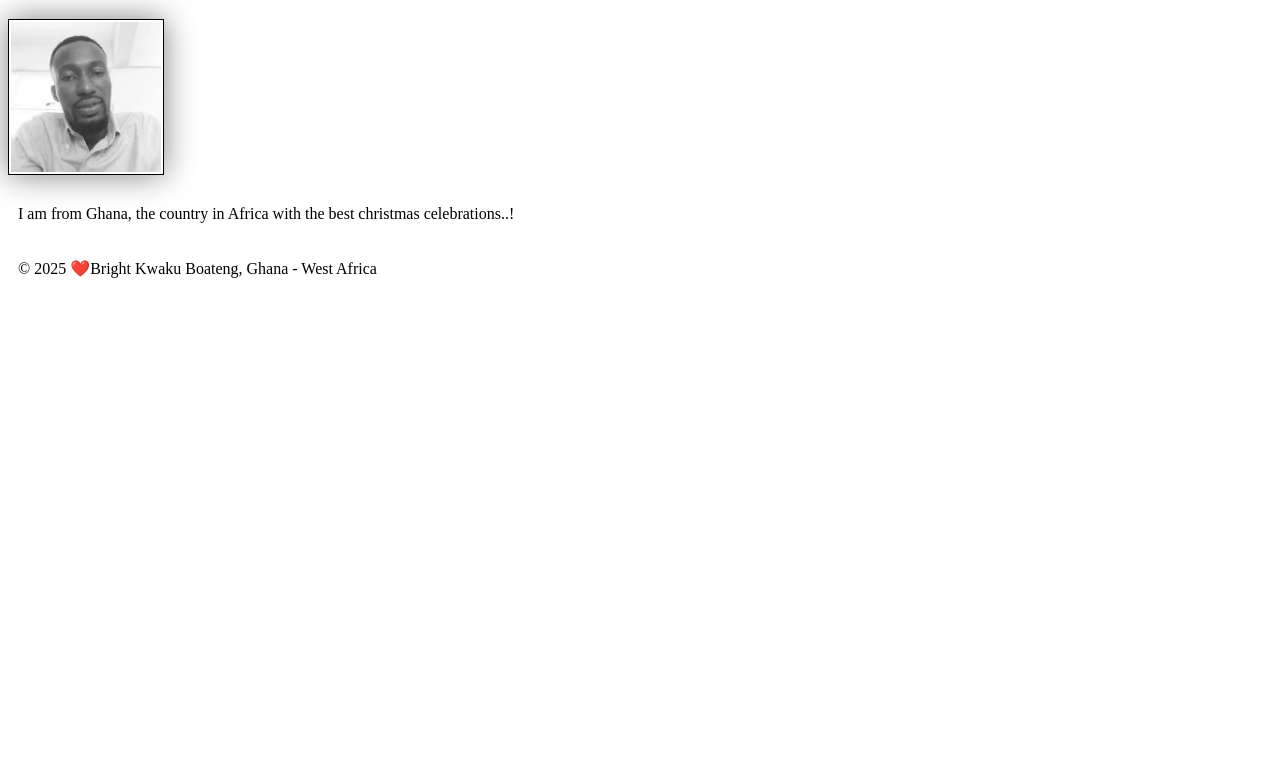
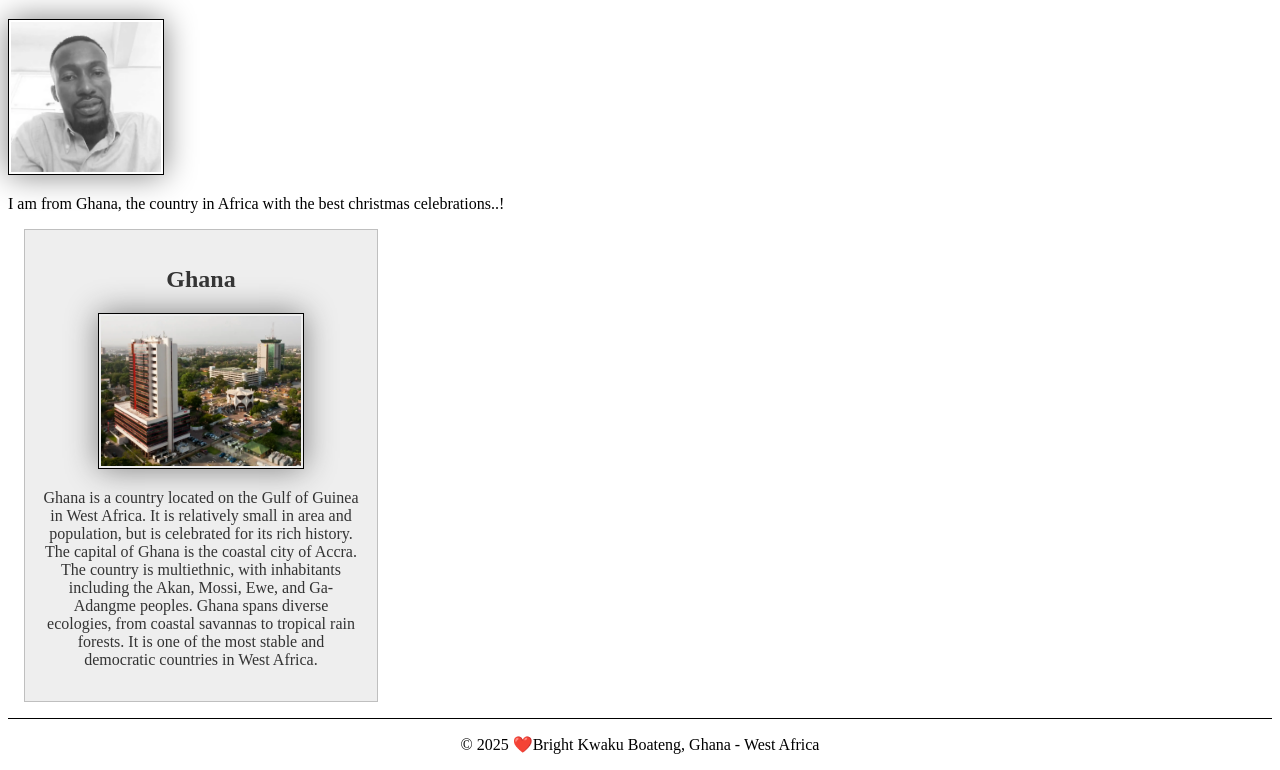
Before and after one commit to kwakubbee/wdd130, a plain HTML site: page index.html in a window 1280 px wide. Shown: the part 205-975 px from the top of the page. Before the commit the page ends 800 px from the top, so only its background shows below. Drawn offline with Linux system fonts and the light colour scheme.

Commit message:
Made some enhancements to my homepage

```diff
--- a/index.html
+++ b/index.html
@@ -5,6 +5,9 @@
     <meta charset="UTF-8">
     <meta name="viewport" content="width=device-width, initial-scale=1.0">
     <title>Bright Kwaku Boateng | WDD 130</title>
+    <meta name="description"
+        content="This is WDD130 course assignment. In this assignment, I am to enhance this index.html page">
+    <meta name="author" content="Bright Kwaku Boateng">
     <link rel="stylesheet" href="styles/styles.css">
 </head>
 
@@ -20,6 +23,19 @@
         <img src="images/profile.webp" alt="This is me, Bright!" width="200">
         <p>I am from Ghana, the country in Africa with the best christmas celebrations..!</p>
     </main>
+    <aside>
+        <h2>Ghana</h2>
+        <img src="images/ghana.webp" alt="This is Ghana">
+        <p>
+            Ghana is a country located on the Gulf of Guinea in West Africa. It is relatively small in area and
+            population, but is
+            celebrated for its rich history. The capital of Ghana is the coastal city of Accra. The country is
+            multiethnic, with
+            inhabitants including the Akan, Mossi, Ewe, and Ga-Adangme peoples. Ghana spans diverse ecologies, from
+            coastal savannas
+            to tropical rain forests. It is one of the most stable and democratic countries in West Africa.
+        </p>
+    </aside>
     <footer>
         <p>
             &copy; 2025 ❤️Bright Kwaku Boateng, Ghana - West Africa
--- a/styles/styles.css
+++ b/styles/styles.css
@@ -22,5 +22,32 @@ img{
 }
 
 p{
-    padding: 10px;
+    padding: 0;
 }
+
+main{
+    max-width: 840px;
+}
+
+aside{
+    width: 20rem;
+    margin: 1rem;
+    border: 1px solid rgb(0 0 0 / 0.2);/*1*/
+    padding: 1rem;
+    background-color: #eee;
+    color: #333;
+    text-align: center;
+
+}
+
+aside img{
+    width: 200px;
+    height: auto;
+}
+
+footer{
+    margin-top: 15px;
+    border-top: 1px solid #000;
+    text-align: center;
+
+}
```
Also changed, not shown: images/ghana.jpg (added), images/ghana.webp (added).
